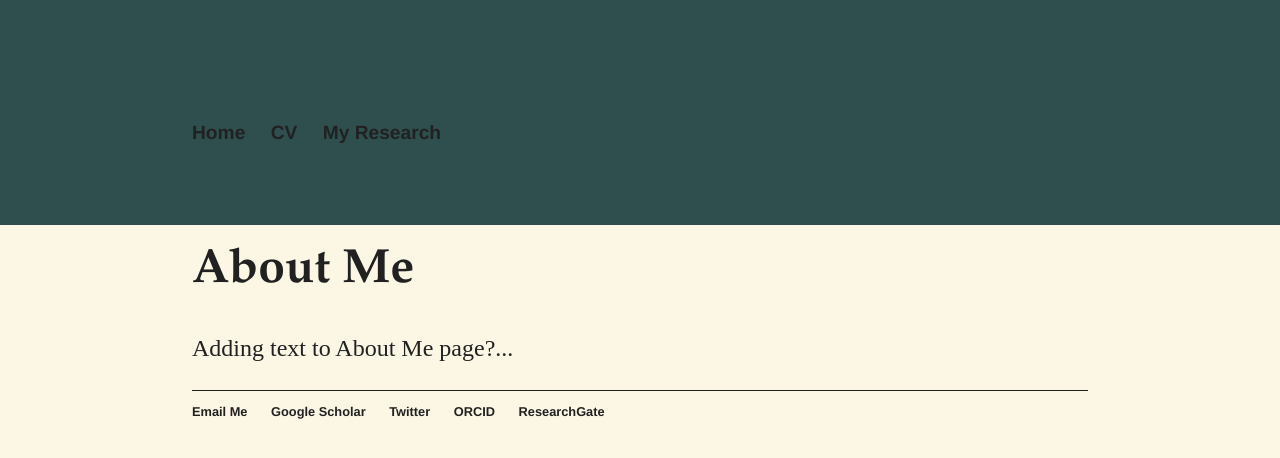
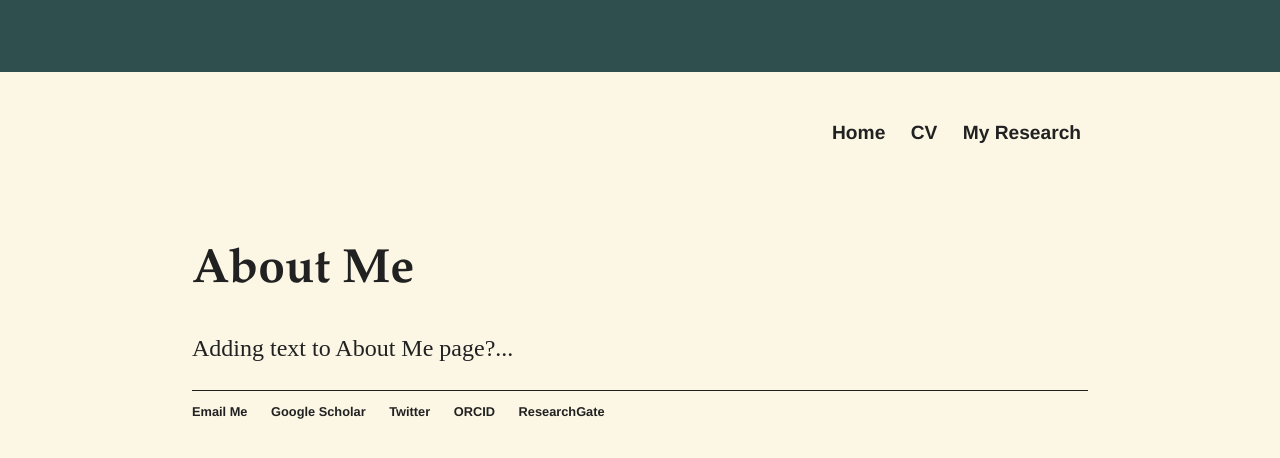
Before and after one commit to alyssa-stansfield/alyssa-stansfield.github.io, a Jekyll site: the page built from about/index.html, in a window 1280 px wide. Shown: the top 458 px of the page. Built offline with Jekyll 4.4.1, drawn with Linux system fonts in a browser that asks for light colours.

Commit message:
Changing nav bar height and font color/location

```diff
--- a/css/main.css
+++ b/css/main.css
@@ -18,8 +18,8 @@ footer ul {
 nav ul {
     font-family:'Helvetica', 'Arial', 'Sans-Serif';
     font-size: 1.2em;
-    font-color: #FCF7E5;
-    padding-left: 15%;
+    color: #FCF7E5;
+    padding-left: 65%;
     padding-top: 8%;
     list-style: none;
     font-weight: bold;
@@ -30,7 +30,7 @@ nav ul {
     top: 0;
     left: 0;
     width: 100%;
-    height: 25%;
+    height: 8%;
     z-index: 9999;
     background-color:#2F4F4F
 }
```
